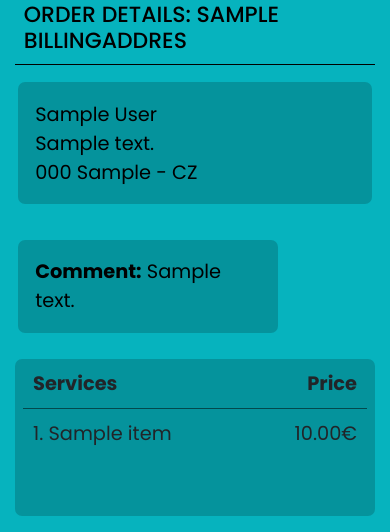
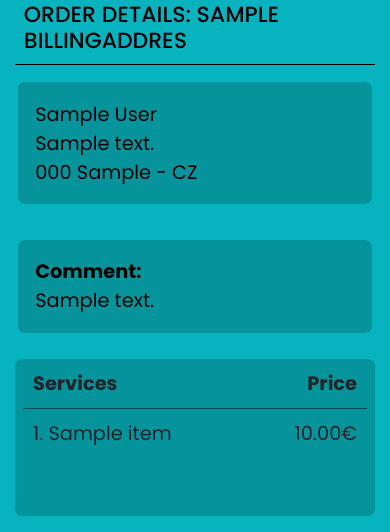
Before and after one commit to D1ang/Silkscreenservice, a Django app: template accounts/templates/accounts/orderdetails.html in a window 390 px wide. Shown: the part 373-905 px from the top of the page. Run offline with Django 3.2, Linux system fonts and the light colour scheme; the template is opened without the code that fills it: values that come from a table or form of the project are taken from there, others are empty; tables that the repository leaves empty hold one stand-in row (values such as "Sample post"); parts of the project's set-up code (start-up, migrations or seed data) failed here and were passed over; some libraries are stand-ins or nearby versions.

Commit message:
Bugfix: comment field responisveness on smaller phone screens not lined out properly

```diff
--- a/accounts/templates/accounts/orderdetails.html
+++ b/accounts/templates/accounts/orderdetails.html
@@ -39,8 +39,8 @@
             {{ order.billing_address.street_address }}<br>
             {{ order.billing_address.postal }} {{ order.billing_address.city }} - {{ order.billing_address.country }}
           </div>
-          <div class="col-8 custom-card p-3 m-3">
-            <span class="font-weight-bold">Comment:</span> {{ order.comments}}
+          <div class="col-lg-8 col-md col-sm-12 custom-card p-3 m-3">
+            <span class="font-weight-bold">Comment:</span><br> {{ order.comments}}
           </div>
         </div>
       </div>
```
